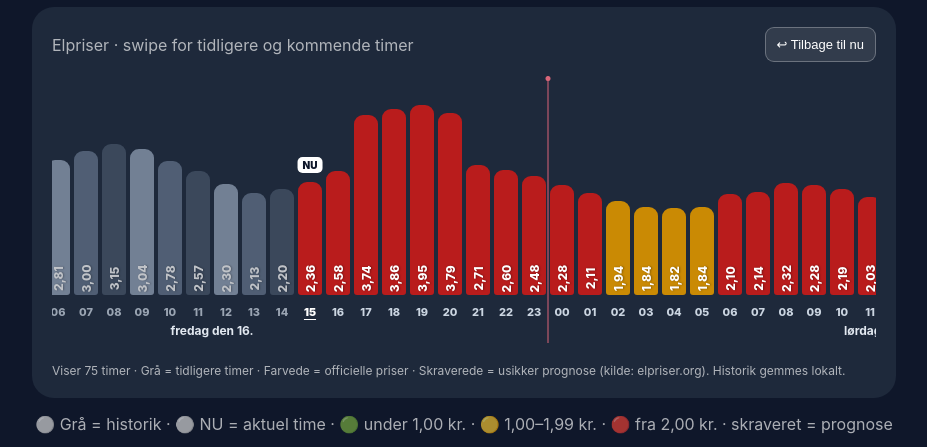
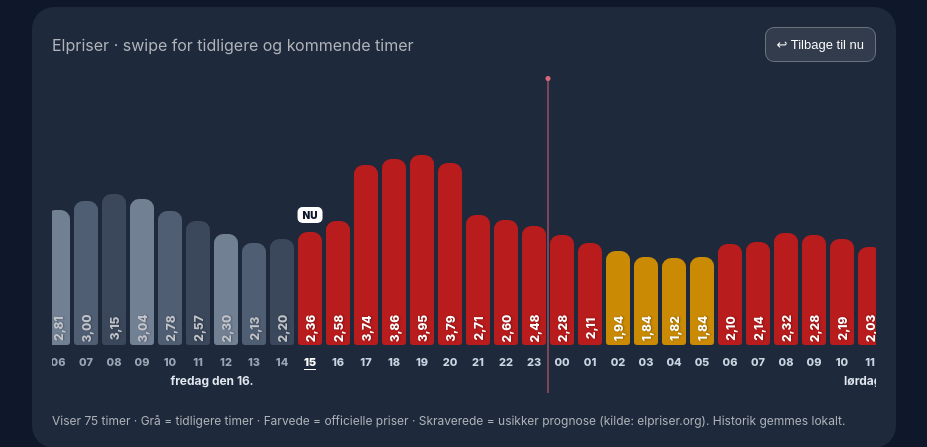
Before and after one commit to Jrlysdesign-beep/Elprisv2, a plain HTML site: page index.html in a window 1280 px wide. Shown: the part 1150-1597 px from the top of the page, without its empty margins (176-1103 px from the left). Drawn offline with Linux system fonts and the light colour scheme; no server answers.

Commit message:
Update index.html

```diff
--- a/index.html
+++ b/index.html
@@ -1,4 +1,4 @@
-<!doctype html><html lang="da"><head><meta charset="utf-8"><meta name="viewport" content="width=device-width,initial-scale=1,viewport-fit=cover"><meta name="theme-color" content="#0f172a"><meta name="apple-mobile-web-app-capable" content="yes"><meta name="apple-mobile-web-app-title" content="Elpris"><link rel="manifest" href="./manifest.webmanifest"><link rel="apple-touch-icon" href="./icon-192.png"><title>Elpris V14.4</title>
+<!doctype html><html lang="da"><head><meta charset="utf-8"><meta name="viewport" content="width=device-width,initial-scale=1,viewport-fit=cover"><meta name="theme-color" content="#0f172a"><meta name="apple-mobile-web-app-capable" content="yes"><meta name="apple-mobile-web-app-title" content="Elpris"><link rel="manifest" href="./manifest.webmanifest"><link rel="apple-touch-icon" href="./icon-192.png"><title>Elpris V14.5</title>
 <style>*{box-sizing:border-box}body{margin:0;background:#0f172a;color:#fff;font-family:-apple-system,BlinkMacSystemFont,"Segoe UI",sans-serif}.w{max-width:900px;margin:auto;padding:18px}header{display:flex;justify-content:space-between}.t{font-size:32px;font-weight:900}.muted{opacity:.65}.hero,.card{background:#1e293b;border-radius:22px;padding:20px;margin-top:14px}.hero{text-align:center;padding:28px}.green{background:#15803d}.yellow{background:#ca8a04}.red{background:#b91c1c}.price{font-size:64px;font-weight:900}.advice{font-size:23px;font-weight:800}.grid{display:grid;grid-template-columns:repeat(3,1fr);gap:12px}.label{opacity:.65}.val{font-size:20px;font-weight:800;margin-top:7px}.hours{display:flex;align-items:flex-end;gap:5px;height:285px;padding:30px 2px 34px;overflow-x:auto}.h{flex:1 1 0;min-width:0;position:relative;border-radius:9px 9px 3px 3px;text-align:center;font-weight:800;min-height:18px}.hprice{position:absolute;bottom:9px;left:50%;transform:translateX(-50%) rotate(-90deg);transform-origin:center;font-size:12px;white-space:nowrap;color:#fff;text-shadow:0 1px 2px rgba(0,0,0,.35)}.htime{position:absolute;bottom:-23px;left:50%;transform:translateX(-50%);font-size:11px;line-height:1;white-space:nowrap;color:#cbd5e1}.err{background:#7f1d1d;padding:12px;border-radius:12px;margin-top:12px}
 select{width:100%;margin-top:10px;padding:13px 14px;border:0;border-radius:12px;background:#0f172a;color:#fff;font-size:17px;font-weight:700}
 .chargegrid{display:grid;grid-template-columns:repeat(2,1fr);gap:10px;margin-top:14px}
@@ -32,6 +32,10 @@ select{width:100%;margin-top:10px;padding:13px 14px;border:0;border-radius:12px;
 #chartscroll .h.current-hour .htime{color:#fff;font-weight:900;text-decoration:underline;text-underline-offset:3px}
 /* Ved valg af den aktuelle time bruges kun den normale valgramme. */
 
+/* V14.5: Mere luft over søjlerne. Knappen ligger i sit eget område,
+   og højeste søjle samt NU-mærket kan ikke støde op mod den. */
+#chartscroll .hours{height:335px;padding-top:62px}
+@media(max-width:650px){#chartscroll .hours{height:310px;padding-top:62px}}
 /* Dagoverskrifter i samme vandrette scrolleområde som søjlerne. */
 #chartscroll .hours{position:relative;padding-bottom:60px}
 @media(max-width:650px){#chartscroll .hours{padding-bottom:60px}}
```
